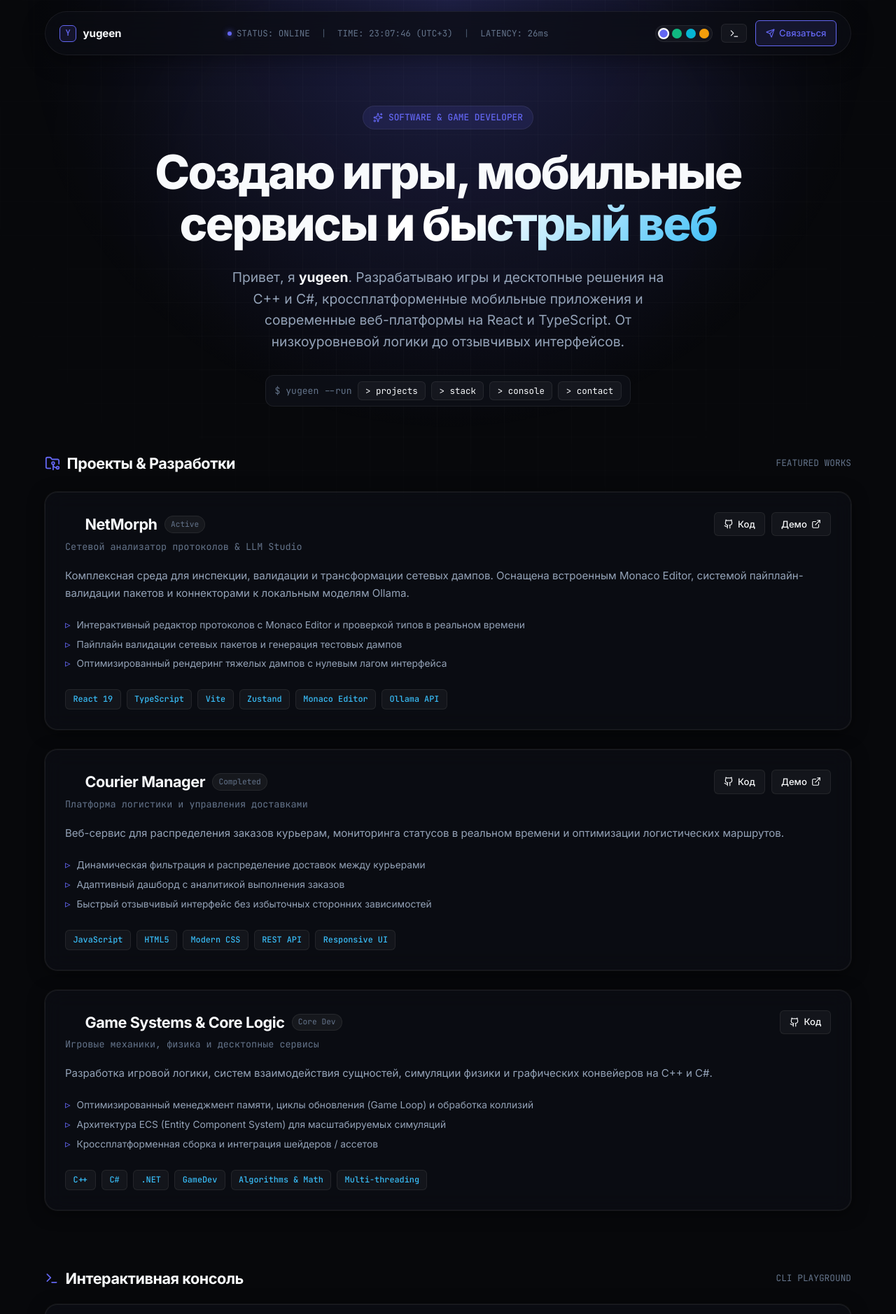
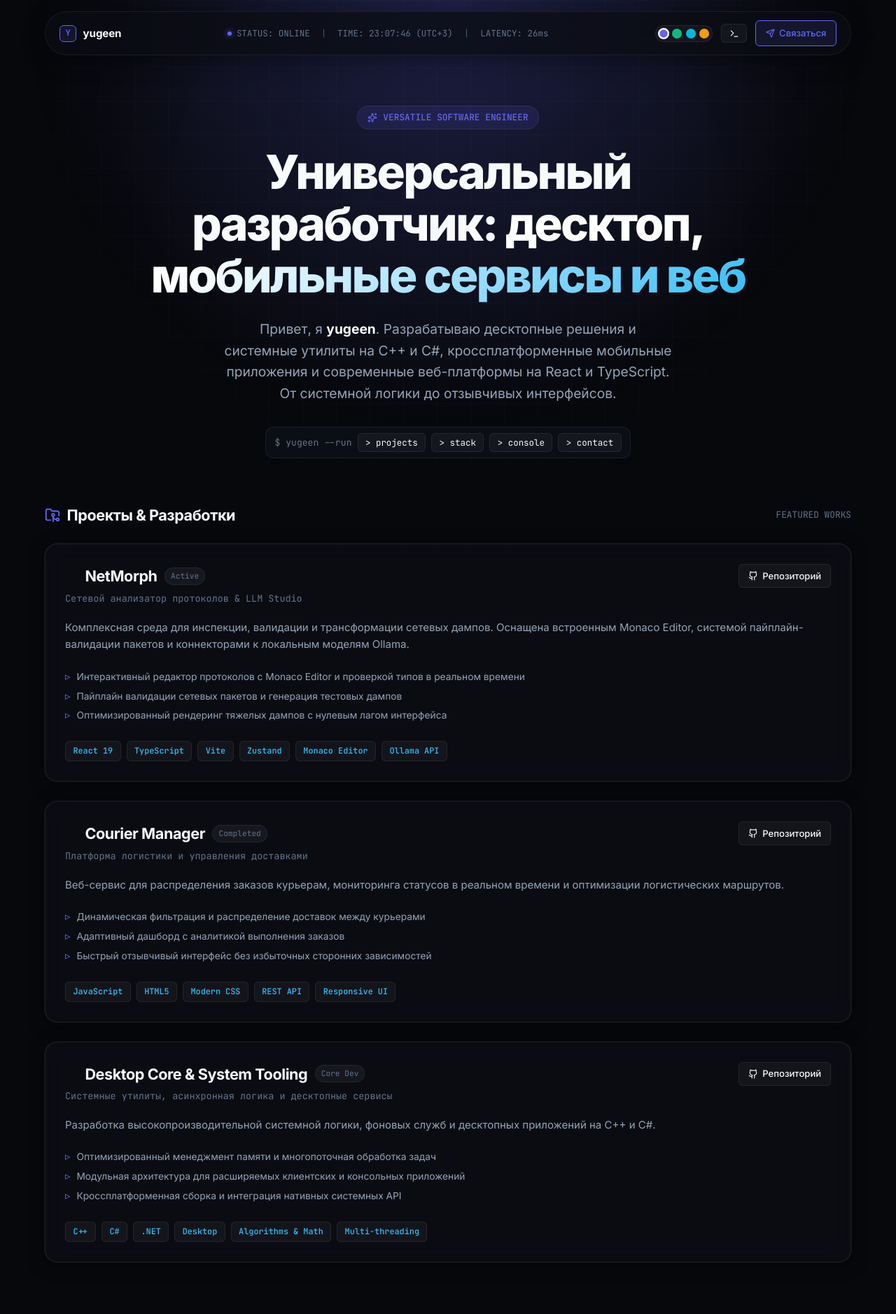
Before and after one commit to yug33n/yug33n.github.io, a React (Vite) app: page / in a window 1280 px wide. Shown: the top 1878 px of the page at 70% size. Built offline with nearby package versions, Linux system fonts and the light colour scheme.

Commit message:
feat: refine hero for versatile software engineer, remove demo button and game mentions

```diff
--- a/src/App.tsx
+++ b/src/App.tsx
@@ -53,16 +53,16 @@ export function App() {
         <section className="hero-section">
           <div className="hero-pill">
             <Sparkles size={14} />
-            <span>SOFTWARE & GAME DEVELOPER</span>
+            <span>VERSATILE SOFTWARE ENGINEER</span>
           </div>
 
           <h1 className="hero-title">
-            Создаю игры, мобильные сервисы{' '}
-            <span className="hero-title-gradient">и быстрый веб</span>
+            Универсальный разработчик:{' '}
+            <span className="hero-title-gradient">десктоп, мобильные сервисы и веб</span>
           </h1>
 
           <p className="hero-subtitle">
-            Привет, я <strong style={{ color: 'var(--text-main)' }}>yugeen</strong>. Разрабатываю игры и десктопные решения на C++ и C#, кроссплатформенные мобильные приложения и современные веб-платформы на React и TypeScript. От низкоуровневой логики до отзывчивых интерфейсов.
+            Привет, я <strong style={{ color: 'var(--text-main)' }}>yugeen</strong>. Разрабатываю десктопные решения и системные утилиты на C++ и C#, кроссплатформенные мобильные приложения и современные веб-платформы на React и TypeScript. От системной логики до отзывчивых интерфейсов.
           </p>
 
           {/* Quick CLI Prompt Bar */}
--- a/src/components/InteractiveTerminal.tsx
+++ b/src/components/InteractiveTerminal.tsx
@@ -42,7 +42,7 @@ export const InteractiveTerminal = () => {
         newLines.push(
           { id: Date.now() + 1, type: 'output', text: '1. NetMorph — Network Protocol Inspector & LLM Studio' },
           { id: Date.now() + 2, type: 'output', text: '2. Courier-Manager — Logistics delivery router & dispatch' },
-          { id: Date.now() + 3, type: 'output', text: '3. Game Systems Core — Game loops, physics & ECS architecture' }
+          { id: Date.now() + 3, type: 'output', text: '3. Desktop Core & Tooling — C++, C#, background services & native APIs' }
         );
         if (shouldScrollWindow) {
           document.getElementById('projects-deck')?.scrollIntoView({ behavior: 'smooth' });
@@ -52,7 +52,7 @@ export const InteractiveTerminal = () => {
         newLines.push({
           id: Date.now() + 1,
           type: 'output',
-          text: 'Languages: C++, C#, Python, TypeScript, JavaScript | Domains: GameDev, Mobile, Web, Systems',
+          text: 'Languages: C++, C#, Python, TypeScript, JavaScript | Domains: Desktop, Mobile, Web, Systems',
         });
         if (shouldScrollWindow) {
           document.getElementById('skills-deck')?.scrollIntoView({ behavior: 'smooth' });
@@ -71,7 +71,7 @@ export const InteractiveTerminal = () => {
         newLines.push({
           id: Date.now() + 1,
           type: 'output',
-          text: 'Status: AVAILABLE for games, mobile apps, and fullstack projects.',
+          text: 'Status: AVAILABLE for desktop solutions, mobile apps, and fullstack projects.',
         });
         break;
       case 'whoami':
--- a/src/components/ProjectCard.tsx
+++ b/src/components/ProjectCard.tsx
@@ -1,4 +1,4 @@
-import { ExternalLink, FolderGit2 } from 'lucide-react';
+import { FolderGit2 } from 'lucide-react';
 import { GithubIcon } from './icons/GithubIcon';
 import type { ProjectItem } from '../types';
 
@@ -43,19 +43,7 @@ export const ProjectCard = ({ project }: ProjectCardProps) => {
               title="Открыть код на GitHub"
             >
               <GithubIcon size={14} />
-              <span>Код</span>
-            </a>
-          )}
-          {project.demoUrl && (
-            <a
-              href={project.demoUrl}
-              target="_blank"
-              rel="noopener noreferrer"
-              className="action-link"
-              title="Демо проекта"
-            >
-              <span>Демо</span>
-              <ExternalLink size={14} />
+              <span>Репозиторий</span>
             </a>
           )}
         </div>
--- a/src/data/portfolioData.ts
+++ b/src/data/portfolioData.ts
@@ -2,15 +2,15 @@ import type { ProjectItem, SkillCategory } from '../types';
 
 export const personalInfo = {
   name: "yugeen",
-  role: "Software & Game Developer",
-  tagline: "Разработка игр, мобильных приложений и высокопроизводительных веб-сервисов.",
+  role: "Software Developer",
+  tagline: "Разработка десктопных приложений, мобильных сервисов и высокопроизводительного веба.",
   status: "Открыт для предложений & проектов",
-  telegram: "https://t.me/yugeen",
-  instagram: "https://instagram.com/yugeen",
-  github: "https://github.com/yugeen",
+  telegram: "https://t.me/dim0kkk",
+  instagram: "https://instagram.com/yug3en",
+  github: "https://github.com/grymik0",
   bio: [
-    "Универсальный разработчик с опытом в системном программировании, геймдеве, мобильных приложениях и современном вебе.",
-    "Пишу на C++, C# и TypeScript. Занимаюсь как созданием игровых механик и клиентских приложений, так и проектированием масштабируемых веб-платформ и сетевых сервисов. Ценю чистую архитектуру, оптимизацию и отзывчивый UX."
+    "Универсальный разработчик с опытом в системном программировании, десктопных решениях, мобильных приложениях и современном вебе.",
+    "Пишу на C++, C# и TypeScript. Занимаюсь созданием десктопных и мобильных клиентских приложений, а также проектированием масштабируемых веб-платформ и сетевых сервисов. Ценю чистую архитектуру, оптимизацию и отзывчивый UX."
   ]
 };
 
@@ -26,8 +26,7 @@ export const projectsData: ProjectItem[] = [
       "Оптимизированный рендеринг тяжелых дампов с нулевым лагом интерфейса"
     ],
     techStack: ["React 19", "TypeScript", "Vite", "Zustand", "Monaco Editor", "Ollama API"],
-    demoUrl: "https://github.com/yugeen/NetMorph",
-    githubUrl: "https://github.com/yugeen/NetMorph",
+    githubUrl: "https://github.com/grymik0/NetMorph",
     status: "Active"
   },
   {
@@ -41,22 +40,21 @@ export const projectsData: ProjectItem[] = [
       "Быстрый отзывчивый интерфейс без избыточных сторонних зависимостей"
     ],
     techStack: ["JavaScript", "HTML5", "Modern CSS", "REST API", "Responsive UI"],
-    demoUrl: "https://github.com/yugeen/Courier-Manager",
-    githubUrl: "https://github.com/yugeen/Courier-Manager",
+    githubUrl: "https://github.com/grymik0/Courier-Manager",
     status: "Completed"
   },
   {
-    id: "game-engine-core",
-    title: "Game Systems & Core Logic",
-    tagline: "Игровые механики, физика и десктопные сервисы",
-    description: "Разработка игровой логики, систем взаимодействия сущностей, симуляции физики и графических конвейеров на C++ и C#.",
+    id: "desktop-core-tooling",
+    title: "Desktop Core & System Tooling",
+    tagline: "Системные утилиты, асинхронная логика и десктопные сервисы",
+    description: "Разработка высокопроизводительной системной логики, фоновых служб и десктопных приложений на C++ и C#.",
     highlights: [
-      "Оптимизированный менеджмент памяти, циклы обновления (Game Loop) и обработка коллизий",
-      "Архитектура ECS (Entity Component System) для масштабируемых симуляций",
-      "Кроссплатформенная сборка и интеграция шейдеров / ассетов"
+      "Оптимизированный менеджмент памяти и многопоточная обработка задач",
+      "Модульная архитектура для расширяемых клиентских и консольных приложений",
+      "Кроссплатформенная сборка и интеграция нативных системных API"
     ],
-    techStack: ["C++", "C#", ".NET", "GameDev", "Algorithms & Math", "Multi-threading"],
-    githubUrl: "https://github.com/yugeen",
+    techStack: ["C++", "C#", ".NET", "Desktop", "Algorithms & Math", "Multi-threading"],
+    githubUrl: "https://github.com/grymik0",
     status: "Core Dev"
   }
 ];
@@ -68,9 +66,9 @@ export const skillCategories: SkillCategory[] = [
     skills: ["C++", "C#", "Python", "TypeScript", "JavaScript", "SQL", "HTML5 / CSS3"]
   },
   {
-    category: "GameDev & Десктоп",
-    iconName: "Gamepad2",
-    skills: ["Game Engines", ".NET / C#", "Game Physics", "ECS Architecture", "Math & 3D Math", "Desktop Apps"]
+    category: "Десктоп & Системное ПО",
+    iconName: "Cpu",
+    skills: [".NET / C#", "Desktop Apps", "System Tooling", "Algorithms & Math", "Multi-threading", "Native APIs"]
   },
   {
     category: "Мобильная разработка",
```
